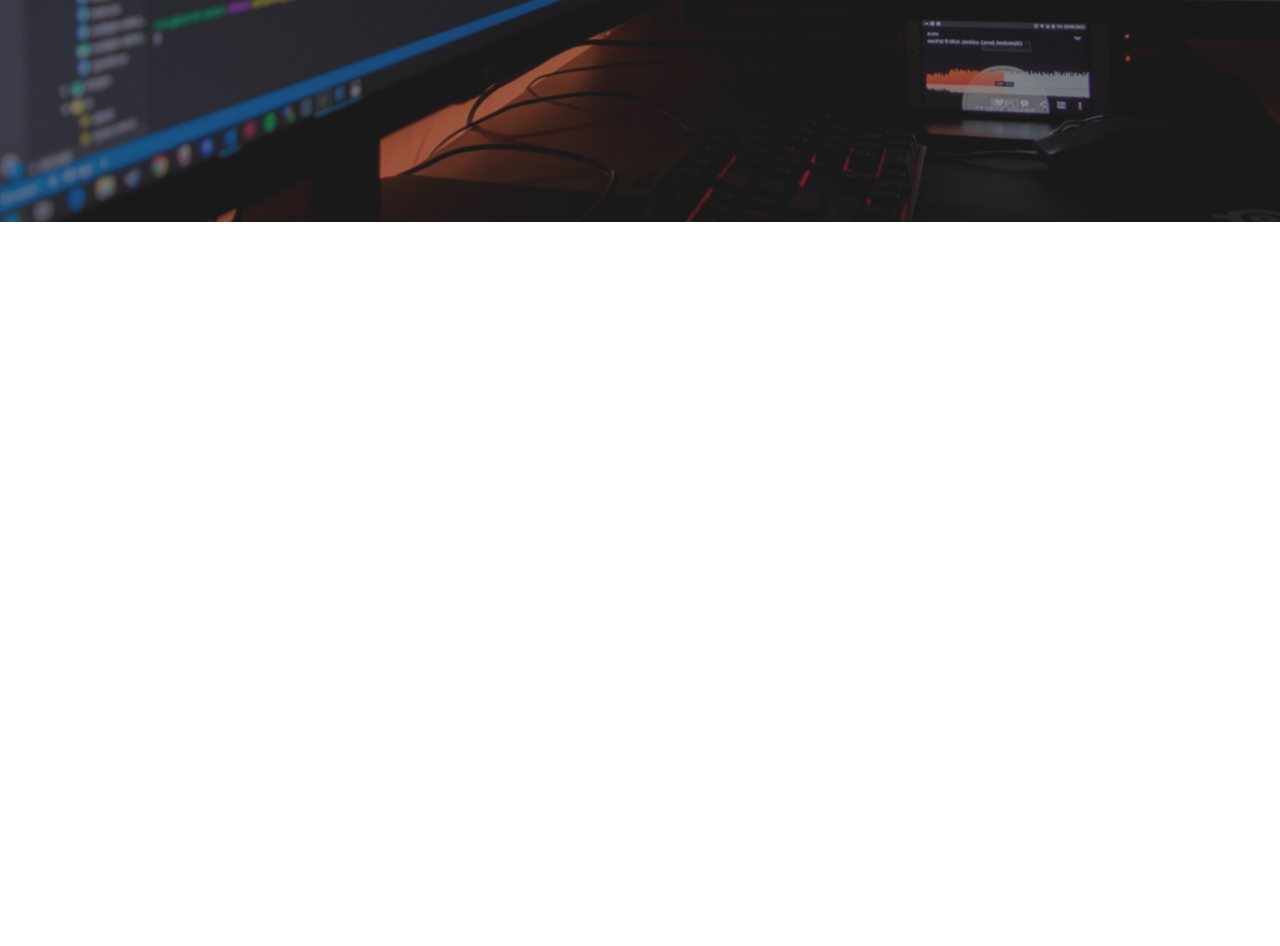
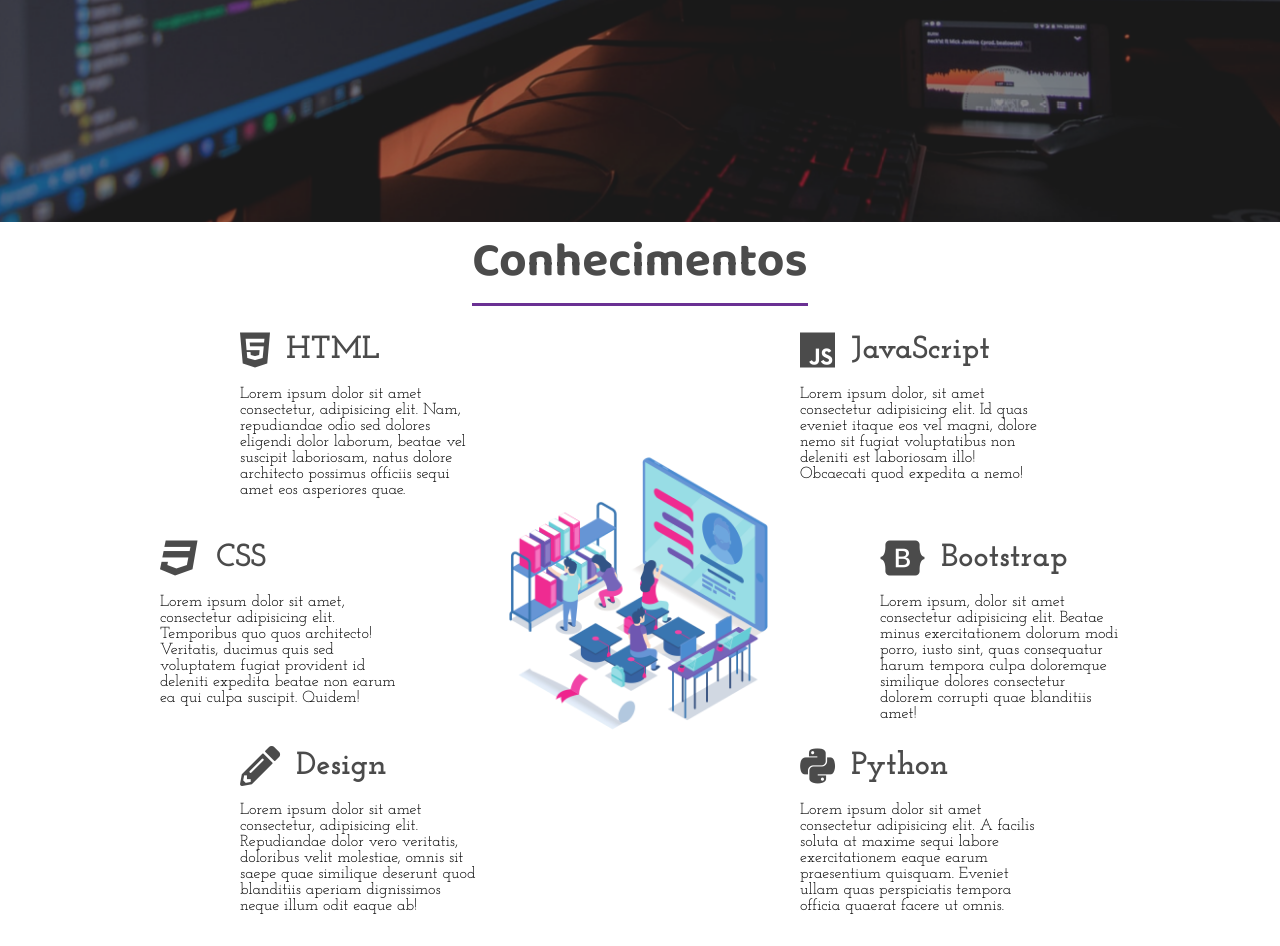
Before and after one commit to pierrialexander/Site_portifolio, a plain HTML site: page index.html in a window 1280 px wide. Shown: the part 578-1524 px from the top of the page. Before the commit the page ends 800 px from the top, so only its background shows below. Drawn offline with Linux system fonts and the light colour scheme.

Commit message:
:package: section conhecimentos

```diff
--- a/index.html
+++ b/index.html
@@ -35,9 +35,10 @@
                 <button>Saiba Mais</button>
             </div>
 
+        </header>
 
         <!-- Barra de menu -->
-        <div class="sidebar">
+        <aside class="sidebar">
             <nav>
                 <ul class="menu">
                     <li class="menu-item"><a href="#" class="menu-link">Home</a></li>
@@ -53,10 +54,73 @@
                 <a href=""><i class="fab fa-github-alt"></i></a>
                 <a href=""><i class="fab fa-instagram"></i></a>
             </div>
+        </aside>
 
-        </div>
+        <section class="sessao-conhecimento">
+            <div class="sessao-header">
+                <h1>Conhecimentos</h1>
+            </div>
+            <div class="conhecimentos">
+                <div class="conhecimento">
+                    <div class="conhecimento-header">
+                        <i class="fab fa-html5"></i>
+                        <h3>HTML</h3>
+                    </div>
+                    <div class="conhecimento-text">
+                        <p>Lorem ipsum dolor sit amet consectetur, adipisicing elit. Nam, repudiandae odio sed dolores eligendi dolor laborum, beatae vel suscipit laboriosam, natus dolore architecto possimus officiis sequi amet eos asperiores quae.</p>
+                    </div>
+                </div>
+                <div class="conhecimento">
+                    <div class="conhecimento-header">
+                        <i class="fab fa-css3"></i>
+                        <h3>CSS</h3>
+                    </div>
+                    <div class="conhecimento-text">
+                        <p>Lorem ipsum dolor sit amet, consectetur adipisicing elit. Temporibus quo quos architecto! Veritatis, ducimus quis sed voluptatem fugiat provident id deleniti expedita beatae non earum ea qui culpa suscipit. Quidem!</p>
+                    </div>
+                </div>
+                <div class="conhecimento">
+                    <div class="conhecimento-header">
+                        <i class="fas fa-pencil-alt"></i>
+                        <h3>Design</h3>
+                    </div>
+                    <div class="conhecimento-text">
+                        <p>Lorem ipsum dolor sit amet consectetur, adipisicing elit. Repudiandae dolor vero veritatis, doloribus velit molestiae, omnis sit saepe quae similique deserunt quod blanditiis aperiam dignissimos neque illum odit eaque ab!</p>
+                    </div>
+                </div>
+                <div class="conhecimento">
+                    <div class="conhecimento-header">
+                        <i class="fab fa-js"></i>
+                        <h3>JavaScript</h3>
+                    </div>
+                    <div class="conhecimento-text">
+                        <p>Lorem ipsum dolor, sit amet consectetur adipisicing elit. Id quas eveniet itaque eos vel magni, dolore nemo sit fugiat voluptatibus non deleniti est laboriosam illo! Obcaecati quod expedita a nemo!</p>
+                    </div>
+                </div>
+                <div class="conhecimento">
+                    <div class="conhecimento-header">
+                        <i class="fab fa-bootstrap"></i>
+                        <h3>Bootstrap</h3>
+                    </div>
+                    <div class="conhecimento-text">
+                        <p>Lorem ipsum, dolor sit amet consectetur adipisicing elit. Beatae minus exercitationem dolorum modi porro, iusto sint, quas consequatur harum tempora culpa doloremque similique dolores consectetur dolorem corrupti quae blanditiis amet!</p>
+                    </div>
+                </div>
+                <div class="conhecimento">
+                    <div class="conhecimento-header">
+                        <i class="fab fa-python"></i>
+                        <h3>Python</h3>
+                    </div>
+                    <div class="conhecimento-text">
+                        <p>Lorem ipsum dolor sit amet consectetur adipisicing elit. A facilis soluta at maxime sequi labore exercitationem eaque earum praesentium quisquam. Eveniet ullam quas perspiciatis tempora officia quaerat facere ut omnis.</p>
+                    </div>
+                </div>
+                <div class="conhecimento-img-wrapper">
+                    <img src="imagens/conhecimentos.png" alt="Conhecimentos">
+                </div>
+            </div>
+        </section>
 
-        </header>
     </div>
 </body>
 <script src="script.js"></script>
--- a/style.css
+++ b/style.css
@@ -244,3 +244,92 @@ header {
 .social-media i:hover{
     background-color: #a044ff;
 }
+
+/* sessão conhecimento */
+
+.conhecimentos{
+    display: grid;
+    grid-template-columns: repeat(16, 1fr);
+    grid-template-rows: repeat(6, 6rem);
+    row-gap: .5rem;
+}
+
+.conhecimento:nth-child(1){
+    grid-column: 4/7;
+    grid-row: 1/3;
+}
+
+.conhecimento:nth-child(2){
+    grid-column: 3/6;
+    grid-row: 3/5;
+}
+
+.conhecimento:nth-child(3){
+    grid-column: 4/7;
+    grid-row: 5/-1;
+}
+
+.conhecimento:nth-child(4){
+    grid-column: 11/14;
+    grid-row: 1/3;
+}
+
+.conhecimento:nth-child(5){
+    grid-column: 12/15;
+    grid-row: 3/5;
+}
+
+.conhecimento:nth-child(6){
+    grid-column: 11/14;
+    grid-row: 5/-1;
+}
+
+.sessao-conhecimentos{
+    background-color: #f5f5f5;
+}
+
+.sessao-header{
+    display: flex;
+    align-items: center;
+    justify-content: center;
+}
+
+.sessao-header h1{
+    font-family: var(--font-primary);
+    font-size: 3rem;
+    color: #4b4b4b;
+    border-bottom: solid 3px #6a3093;
+    margin-bottom: 1.5rem;
+}
+
+.conhecimento-header {
+    display: flex;
+    align-items: center;
+    color: #4b4b4b;
+}
+
+.conhecimento-header i{
+    font-size: 2.5rem;
+}
+
+.conhecimento-header h3 {
+    font-family: var(--font-seconday);
+    font-size: 2rem;
+    padding-left: 1rem;
+}
+
+.conhecimento-text {
+    font-family: var(--font-seconday);
+    margin-top: 1rem;
+}
+
+.conhecimento-img-wrapper {
+    grid-column: 7/11;
+    grid-row: 2/6;
+    width: 100%;
+}
+
+.conhecimento-img-wrapper img {
+    object-fit: cover;
+    width: 100%;
+}
```
Also changed, not shown: imagens/conhecimentos.png (added).
